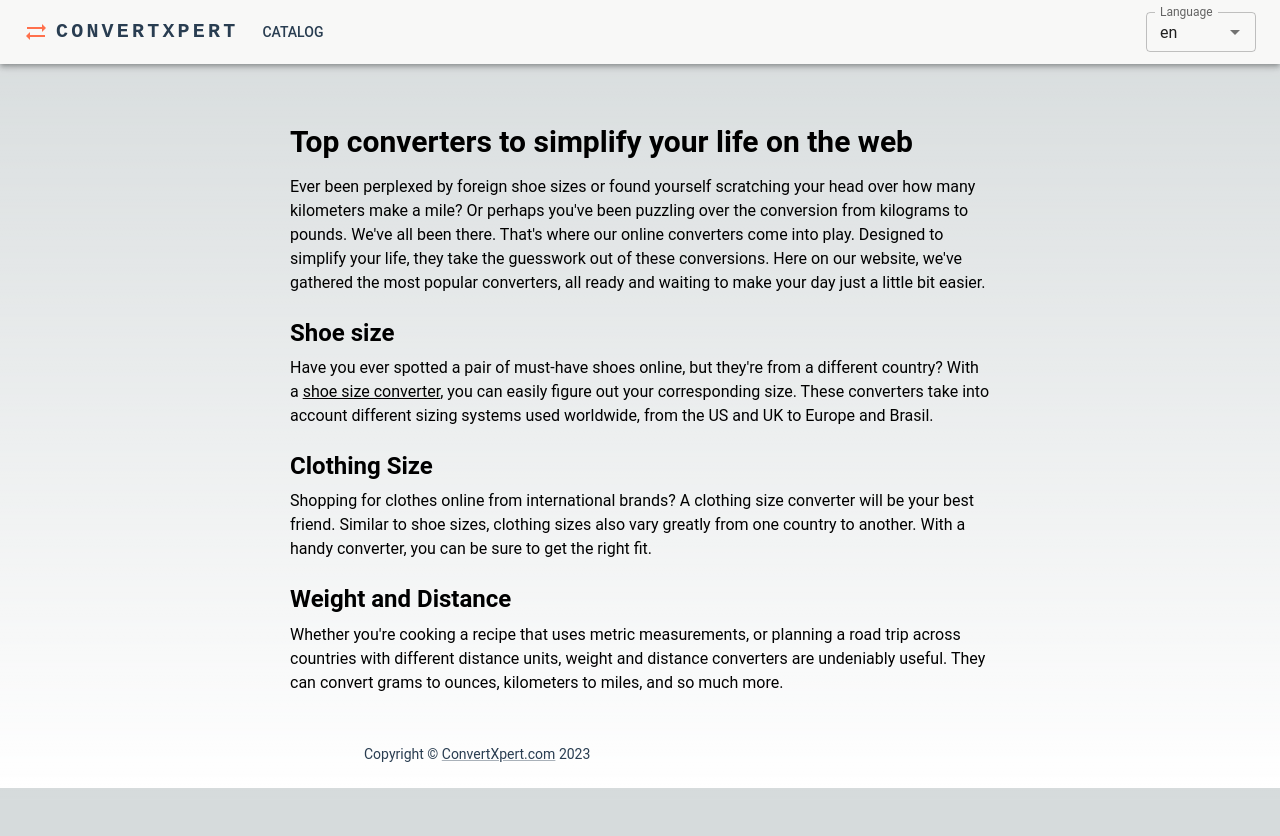
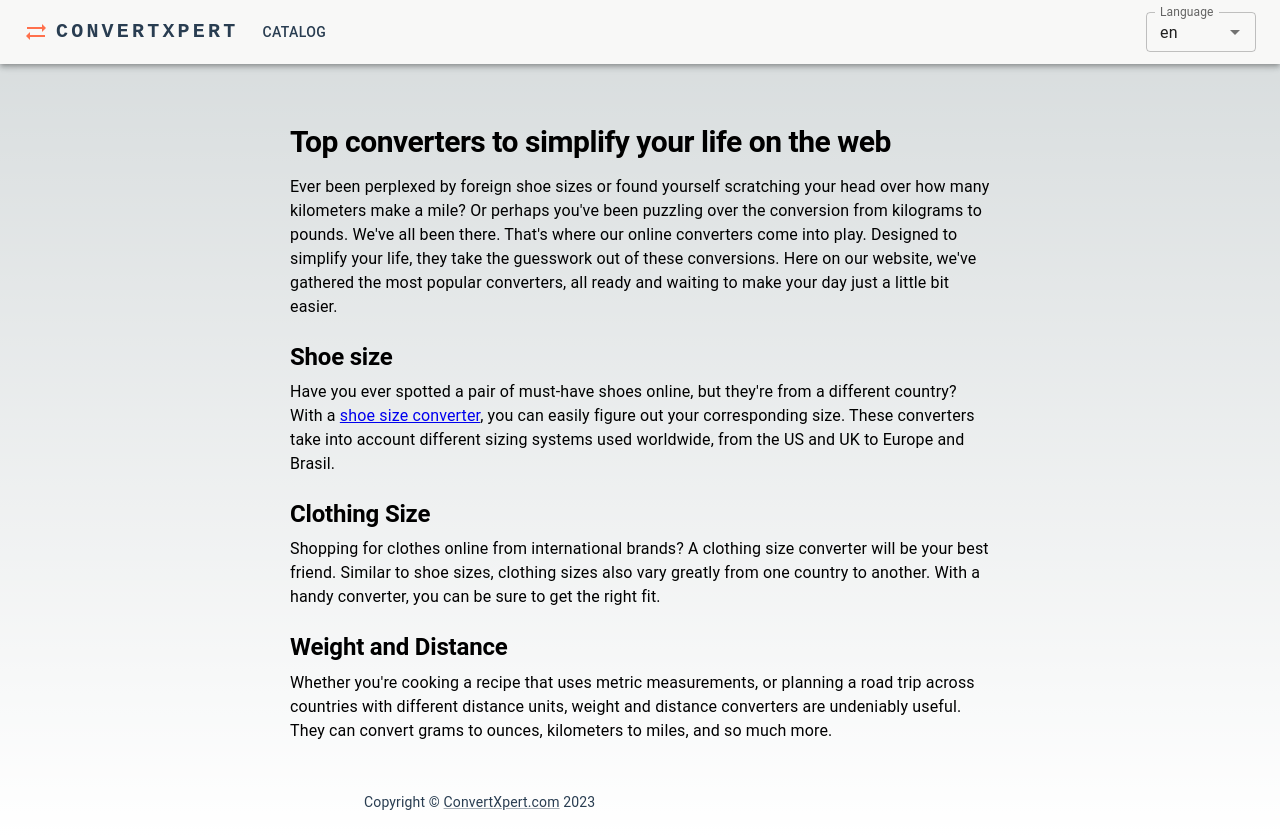
Before and after one commit to filipploss/shoe-size-converter, a Next.js app: page /en in a window 1280 px wide. Before the commit the page ends 800 px from the top, so only its background shows below. Built offline with nearby package versions, Linux system fonts and the light colour scheme.

Commit message:
link styling

```diff
--- a/app/[locale]/components/Breadcrumbs/components/Crumb/Crumb.tsx
+++ b/app/[locale]/components/Breadcrumbs/components/Crumb/Crumb.tsx
@@ -23,6 +23,7 @@
       style={{
         textDecoration: "underline",
         fontSize: 14,
+        color: "inherit"
       }}
     >
       {text}
--- a/app/[locale]/components/Footer/Footer.tsx
+++ b/app/[locale]/components/Footer/Footer.tsx
@@ -25,7 +25,7 @@
         {isMobile && <LanguageSwitcher locale={locale} />}
         <Typography variant="body2" color="primary">
           {"Copyright © "}
-          <Link color="primary" href={`https://convertxpert.com`}>
+          <Link color="primary" href="/">
             ConvertXpert.com
           </Link>{" "}
           {new Date().getFullYear()}
--- a/app/[locale]/components/Header/Header.tsx
+++ b/app/[locale]/components/Header/Header.tsx
@@ -63,8 +63,10 @@
             color="inherit"
             href="/"
             style={{
+              alignItems: "center",
+              color: "inherit",
               display: "flex",
-              alignItems: "center",
+              textDecoration: "none",
             }}
           >
             <SyncAltIcon
@@ -148,8 +150,10 @@
               href="/"
               style={{
                 alignItems: "center",
+                color: "inherit",
                 display: "flex",
                 justifyContent: "center",
+                textDecoration: "none",
                 width: "100%",
               }}
             >
--- a/app/[locale]/globals.css
+++ b/app/[locale]/globals.css
@@ -98,8 +98,8 @@
 }
 
 a {
-  color: inherit;
-  text-decoration: none;
+  color: "secondary.main";
+  text-decoration: underline;
 }
 
 @media (prefers-color-scheme: dark) {
--- a/app/[locale]/shoe-size/ShoeSize.tsx
+++ b/app/[locale]/shoe-size/ShoeSize.tsx
@@ -63,9 +63,6 @@
         href={`${localePath}` + t("shoeSizeConverterLink")}
         style={{
           textDecoration: "underline",
-          // "&:hover": {
-          //   color: "secondary.main"
-          // }
         }}
       >
         {chunks}
--- a/app/[locale]/theme.ts
+++ b/app/[locale]/theme.ts
@@ -7,13 +7,13 @@
     },
     secondary: {
       main: "#7C4F97",
-      light: "#ff704c",
     },
     info: {
       main: "#ff704c",
     },
   },
   typography: {
+    allVariants: {
       fontFamily: [
         "Roboto",
         '"Helvetica"',
@@ -23,6 +23,7 @@
         '"Segoe UI Emoji"',
         '"Segoe UI Symbol"',
       ].join(","),
+    },
     h1: {
       fontSize: 30,
       fontWeight: 400,
```
Also changed, not shown: app/[locale]/shoe-size/converter/page.tsx (+10 -1 lines), messages/en.json (+1 -1 lines), messages/es.json (+1 -1 lines), middleware.ts (+0 -16 lines). Lines whose indentation alone changed are shown as unchanged.
